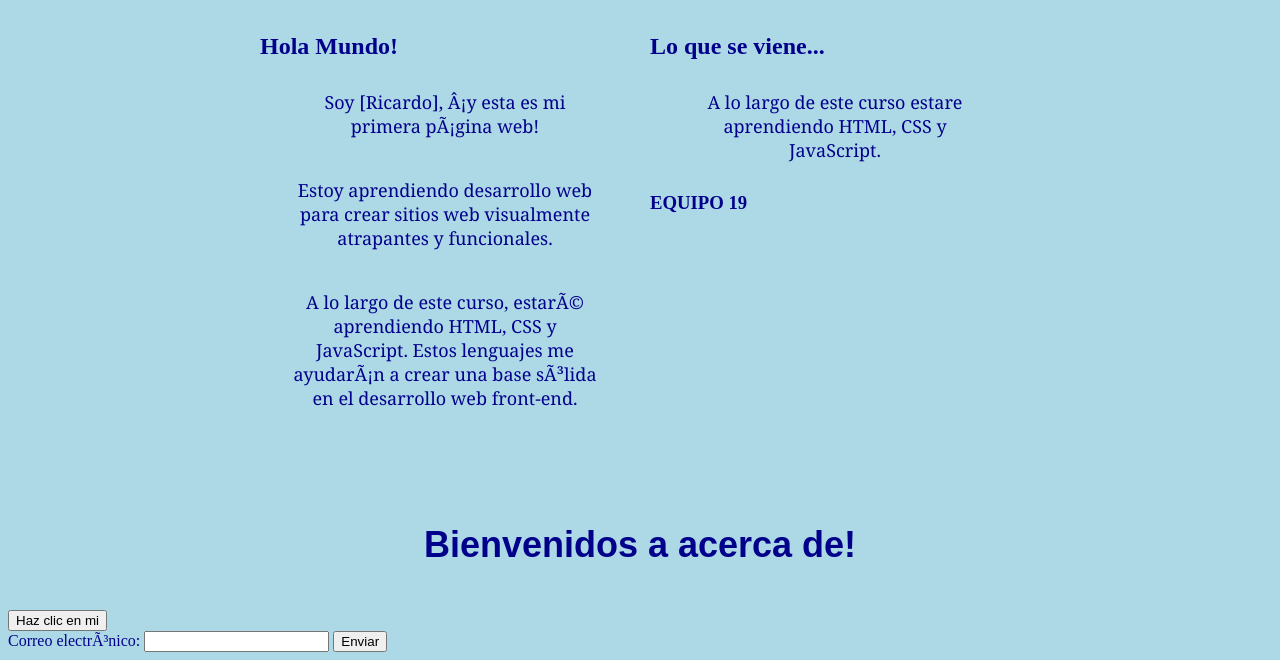
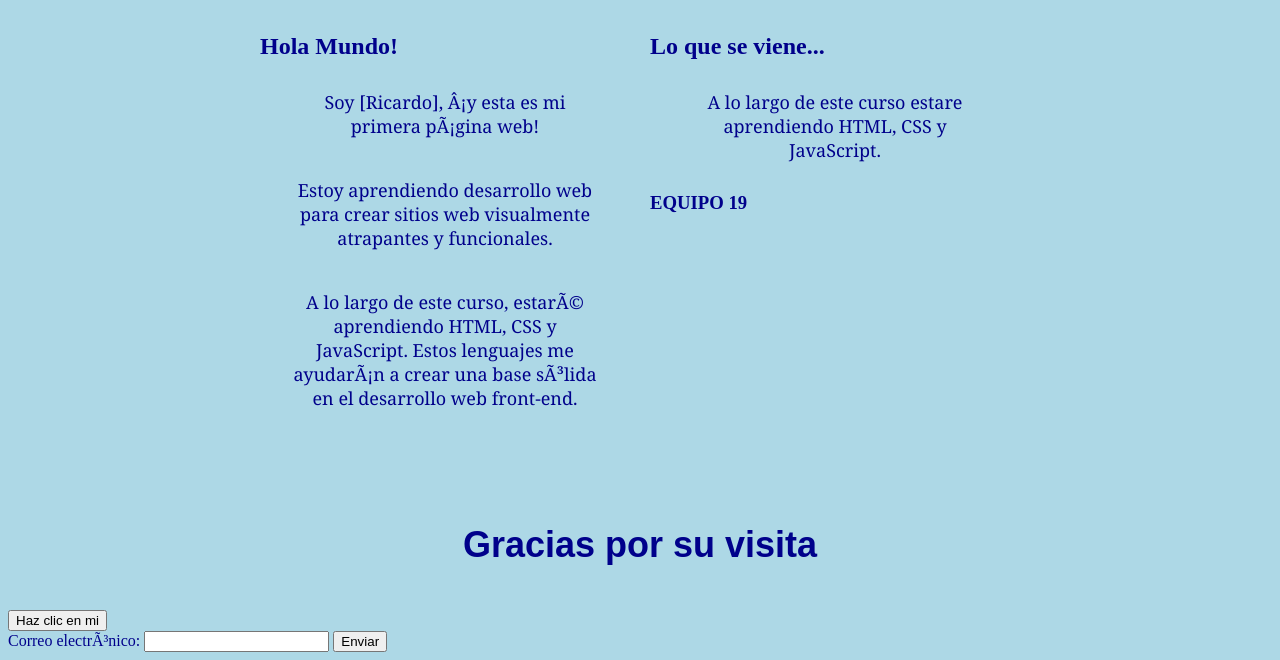
Before and after one commit to rtrujillo1984/miprimerapagina, a plain HTML site: page acerca.html in a window 1280 px wide. Shown: the part 185-845 px from the top of the page. Drawn offline with Linux system fonts and the light colour scheme.

Commit message:
actualizacion aprobada

```diff
--- a/acerca.html
+++ b/acerca.html
@@ -37,7 +37,7 @@
       </div>
     </div>
     <div class="container">
-        <h1>Bienvenidos a acerca de!</h1>
+        <h1>Gracias por su visita</h1>
     </div>
     <button onclick="showAlert()">Haz clic en mi</button>
     <form action="" id="myForm">
```
